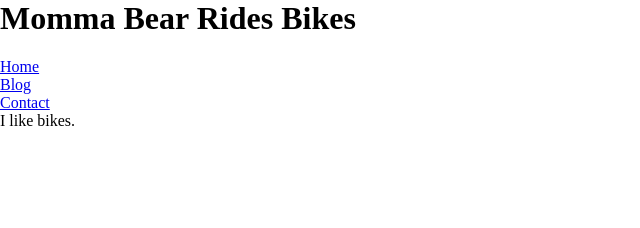
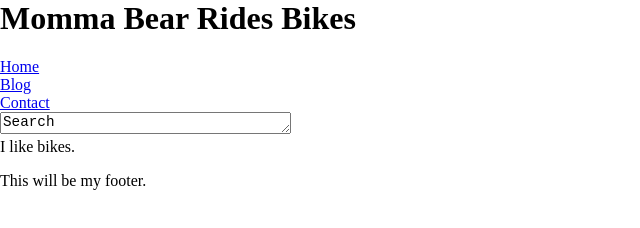
Before and after one commit to diannalcameron/TTS-Bootcamp_HTML-CSS-Website, a plain HTML site: page index.html in a window 1280 px wide. Shown: the whole page, without its empty margins (0-640 px from the left). Drawn offline with Linux system fonts and the light colour scheme; files that its build step writes are made by us from their sources.

Commit message:
Add placeholder for search bar, add footer, add comments for each section of page to keep things organized

```diff
--- a/index.html
+++ b/index.html
@@ -11,7 +11,13 @@
 </head>
 
 <body>
+
+    <!-- Introduction Text -->
             <h1>Momma Bear Rides Bikes</h1>
+
+    <!-- Header -->
+    <header>
+        <!-- Navigation Bar -->
         <nav>
             <ul>
                 <li>
@@ -25,7 +31,17 @@
                 </li>
             </ul>
         </nav>
+        <!-- Search Bar -->
+        <textarea id="searchbar" name="search" rows="1" cols="30">Search</textarea>
+    </header>
+
+    <!-- Body Text -->
     <p>I like bikes.</p>
+
+    <!-- Footer -->
+    <footer>
+        This will be my footer.
+    </footer>
 </body>
 
 </html>
```
Lines whose indentation alone changed are shown as unchanged.
